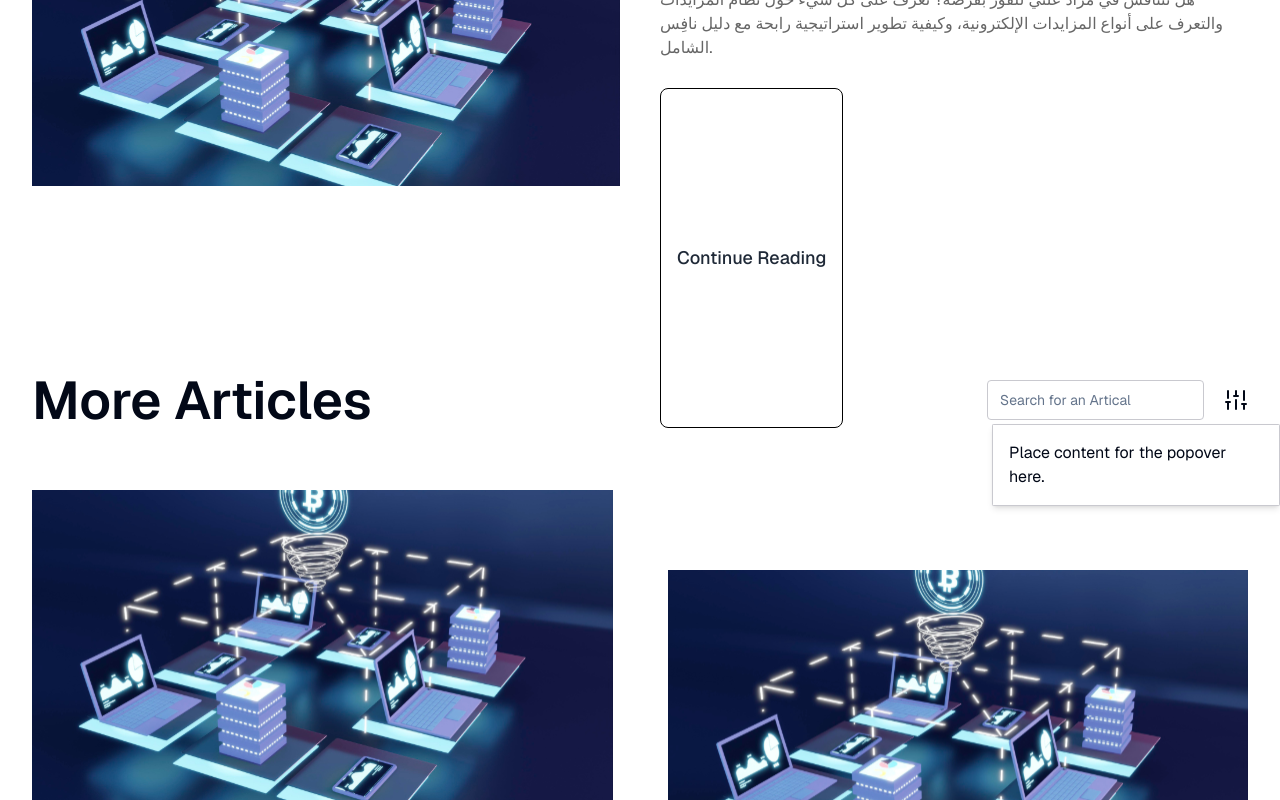
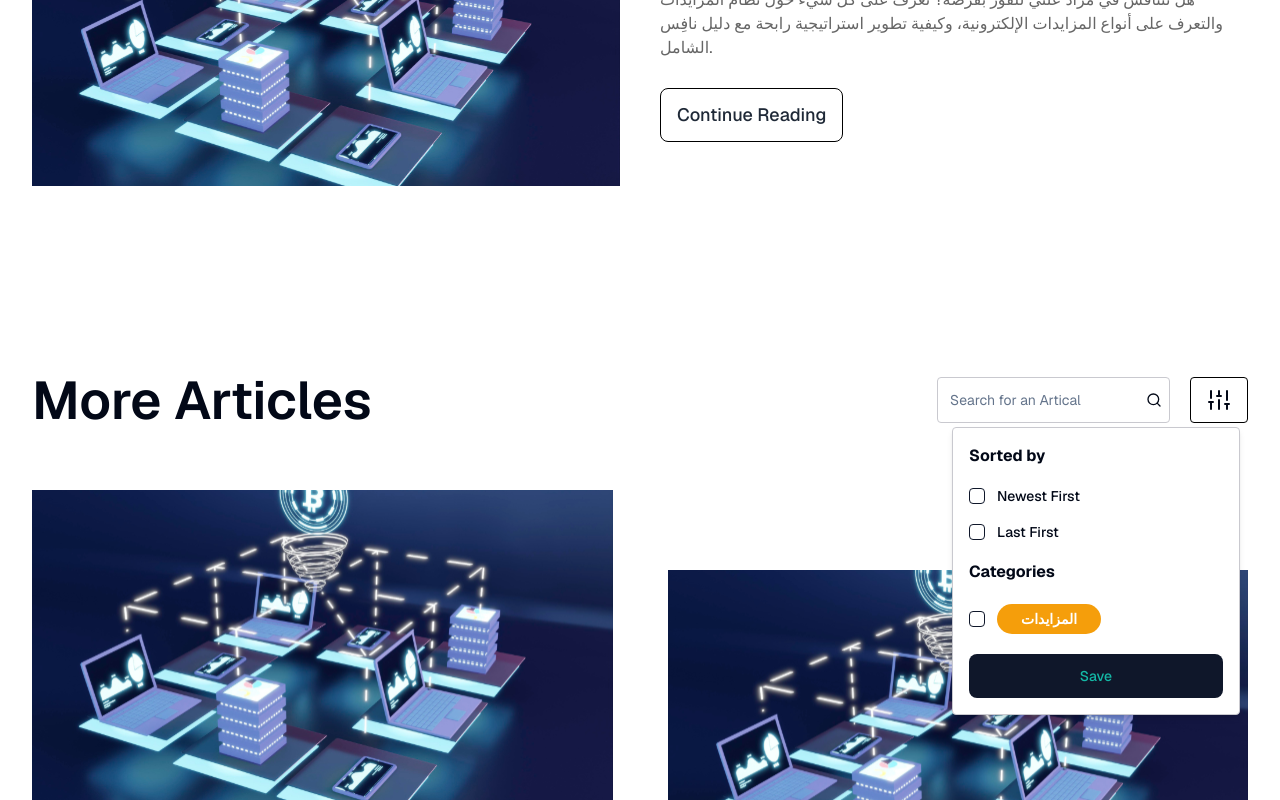
Before and after one commit to khalidumar29/nafes-ai-clone-, a Next.js app: page /blogs in a window 1280 px wide. Both pictures are taken after a click on the button 1236 px from the left and 1286 px from the top of the page. Shown: the part 886-1686 px from the top of the page. Built offline with nearby package versions, Linux system fonts and the light colour scheme; no server answers.

Commit message:
polish and add privacy police

```diff
--- a/package.json
+++ b/package.json
@@ -35,7 +35,7 @@
     "@payloadcms/richtext-lexical": "3.54.0",
     "@payloadcms/ui": "3.54.0",
     "@radix-ui/react-accordion": "^1.2.12",
-    "@radix-ui/react-checkbox": "^1.0.4",
+    "@radix-ui/react-checkbox": "^1.3.3",
     "@radix-ui/react-label": "^2.0.2",
     "@radix-ui/react-popover": "^1.1.15",
     "@radix-ui/react-select": "^2.0.0",
--- a/src/app/(frontend)/blogs/[id]/page.tsx
+++ b/src/app/(frontend)/blogs/[id]/page.tsx
@@ -1,4 +1,4 @@
-import { Input } from '@/components/ui/input'
+import SearchInput from '@/components/shared/SearchInput'
 import Image from 'next/image'
 import Link from 'next/link'
 import img from '../../../../../public/images/banner.svg'
@@ -70,8 +70,8 @@ const Page = () => {
             </p>
           </div>
         </div>
-        <div className="col-span-3 sm:col-span-1 mt-20 sm:mt-0">
-          <Input />
+        <div className="col-span-3 sm:col-span-1 mt-20 sm:mt-0 ">
+          <SearchInput />
           <h1 className="font-bold text-[36px] my-8">مقالات أخرى</h1>
           <div>
             {Array.from({ length: 5 }).map((_, i) => (
--- a/src/app/(frontend)/blogs/page.tsx
+++ b/src/app/(frontend)/blogs/page.tsx
@@ -1,6 +1,8 @@
 import BlogCard from '@/components/shared/BlogCard'
+import SearchInput from '@/components/shared/SearchInput'
 import { Button } from '@/components/ui/button'
-import { Input } from '@/components/ui/input'
+import { Checkbox } from '@/components/ui/checkbox'
+import { Label } from '@/components/ui/label'
 import { Popover, PopoverContent, PopoverTrigger } from '@/components/ui/Popover'
 import { SlidersVertical } from 'lucide-react'
 import Image from 'next/image'
@@ -51,12 +53,39 @@ const Page = () => {
           <div className="flex flex-col sm:flex-row items-center justify-between">
             <h3 className="sm:text-[53px] text-[35px] font-semibold">More Articles</h3>
             <div className="flex gap-5">
-              <Input placeholder="Search for an Artical" />
+              <SearchInput />
               <Popover>
-                <PopoverTrigger>
+                <PopoverTrigger className="hover:bg-teal-500 hover:border-none border border-black px-4 py-1 rounded">
                   <SlidersVertical />
                 </PopoverTrigger>
-                <PopoverContent>Place content for the popover here.</PopoverContent>
+                <PopoverContent className="mr-10 rounded">
+                  <p className="font-bold">Sorted by</p>
+                  <div className="my-5 space-y-5">
+                    <div className="flex items-center gap-3">
+                      <Checkbox id="terms" />
+                      <Label htmlFor="terms">Newest First</Label>
+                    </div>
+                    <div className="flex items-center gap-3">
+                      <Checkbox id="a" />
+                      <Label htmlFor="a">Last First</Label>
+                    </div>
+                  </div>
+                  <p className="font-bold">Categories</p>
+                  <div className="my-5 space-y-5">
+                    <div className="flex items-center gap-3">
+                      <Checkbox id="n" />
+                      <Label
+                        className="bg-[#f59e0b] rounded-full px-6 py-2 font-bold text-white"
+                        htmlFor="n"
+                      >
+                        المزايدات{' '}
+                      </Label>
+                    </div>
+                  </div>
+                  <div>
+                    <Button className="w-full text-teal-500">Save</Button>
+                  </div>
+                </PopoverContent>
               </Popover>
             </div>
           </div>
--- /dev/null
+++ b/src/app/(frontend)/privacy-policy/page.tsx
@@ -0,0 +1,83 @@
+const Page = () => {
+  return (
+    <section className="min-h-screen container pt-10 pb-20">
+      <h1 className="text-2xl font-medium">Privacy Policy</h1>
+      <br />
+      <br />
+      <p>Introduction</p>
+      <p>
+        This privacy policy ("Policy") outlines how Nafes ("the company", "we", "our", or "us")
+        collects, uses, and discloses your personal information when you use our service platform
+        ("Services").
+      </p>
+      <br />
+      <p>Information We Collect</p>
+      <p>
+        Based on our terms of service, we collect the following information from authorized users
+        accessing our Services: Account Information: When creating a user account, we may collect
+        the username, password, full name, email address, and other relevant information about the
+        user's company ("Account Information"). Usage Data: We may collect information about how
+        users interact with our Services, including the type of device they use, the duration of
+        their usage, the pages they visit, and the information they search for ("Usage Data").
+      </p>
+      <br />
+      <p>How We Use Your Information</p>
+      <br />
+      <p>We use the information we collect for the following purposes:</p>
+      <p>
+        Providing and Improving Services: We use Account Information and Usage Data to provide,
+        operate, maintain, and improve our Services. For example, we use Usage Data to understand
+        how users interact with our Services and make changes to the user interface or features to
+        enhance the user experience. Communicating with Users: We may use Account Information to
+        send important notifications about our Services, such as security updates or feature
+        changes. Compliance with Law: We may use Account Information and Usage Data to comply with
+        applicable laws and regulations, including data protection laws.
+      </p>
+      <br />
+      <p>Sharing Your Information</p>
+      <p>
+        We are committed to protecting user privacy and will not share personal user information
+        with any third parties except in the following cases:
+      </p>
+      <p>
+        Service Providers: We may share user information with service providers who assist us in
+        operating and providing our Services, such as data hosting or data analysis. We contract
+        with these providers to ensure user information is protected according to strict standards.
+        Legal Compliance: We may disclose user information if required by law, for example, in
+        response to a subpoena or court order.
+      </p>
+      <br />
+      <p>Your Choices</p>
+      <p>
+        We are committed to giving users control over their personal information. Below are some
+        options available to you:
+      </p>
+      <p>
+        Update Account Information: You can update your account information at any time through your
+        account settings. User Deactivation: The subscriber is responsible for notifying the company
+        when a user leaves the company or no longer needs access to the Services ("User
+        Deactivation"). Account Deletion: Upon the subscriber’s request, the company can delete the
+        account information of the authorized user who no longer needs access to the Services.
+      </p>
+      <br />
+      <p>Data Security</p>
+      <p>
+        We implement appropriate security measures to protect user information from unauthorized
+        access, use, disclosure, modification, or destruction. However, no security procedures are
+        100% guaranteed.
+      </p>
+      <br />
+      <p>Changes to Privacy Policy</p>
+      <p>
+        {' '}
+        We may update this policy from time to time. We will notify subscribers of any significant
+        changes to the privacy policy at least 48 hours before they are implemented.
+      </p>
+      <br />
+      <p>Contact Us</p>
+      <p>If you have any questions about our privacy policy, please contact us at info@nafes.ai.</p>
+    </section>
+  )
+}
+
+export default Page
--- /dev/null
+++ b/src/components/shared/SearchInput.tsx
@@ -0,0 +1,13 @@
+import { Search } from 'lucide-react'
+import { Input } from '../ui/input'
+
+const SearchInput = () => {
+  return (
+    <div className="relative">
+      <Input placeholder="Search for an Artical" className="py-3 pl-3 pr-7 h-fit" />
+      <Search className="absolute top-1/2 right-2 -translate-y-1/2 w-4" />
+    </div>
+  )
+}
+
+export default SearchInput
--- a/src/components/ui/button.tsx
+++ b/src/components/ui/button.tsx
@@ -13,7 +13,7 @@ const buttonVariants = cva(
     variants: {
       size: {
         clear: '',
-        default: 'min-h-10 px-4 py-3',
+        default: 'min-h-10 h-fit px-4 py-3',
         icon: 'h-10 w-10',
         lg: 'h-11 rounded px-8',
         sm: 'h-9 rounded px-3',
@@ -24,7 +24,7 @@ const buttonVariants = cva(
         ghost: 'hover:bg-card hover:text-accent-foreground',
         link: 'text-primary items-start justify-start underline-offset-4 hover:underline',
         outline:
-          'border border-border bg-transparent hover:bg-card hover:text-accent-foreground border-black rounded-[8px] text-gray-800  text-lg h-full hover:bg-teal-500 hover:border-none hover:text-white ',
+          'border border-border bg-transparent hover:bg-card hover:text-accent-foreground border-black rounded-[8px] text-gray-800  text-lg h-full hover:bg-teal-500 hover:border-none hover:text-white h-fit ',
         secondary: 'bg-secondary text-secondary-foreground hover:bg-secondary/80',
       },
     },
```
Also changed, not shown: 1 other file (tests, documents, lock files or other folders).
